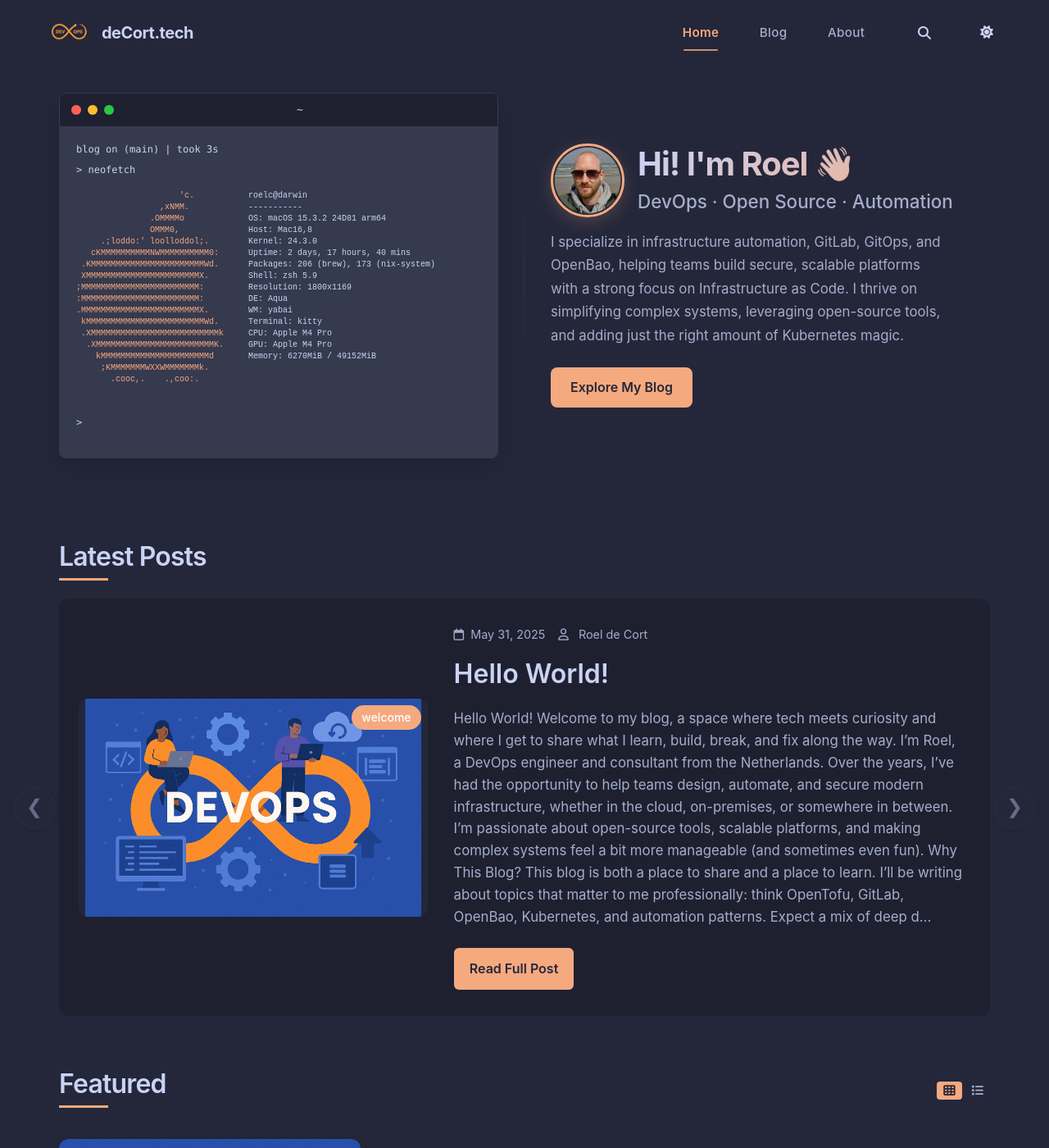
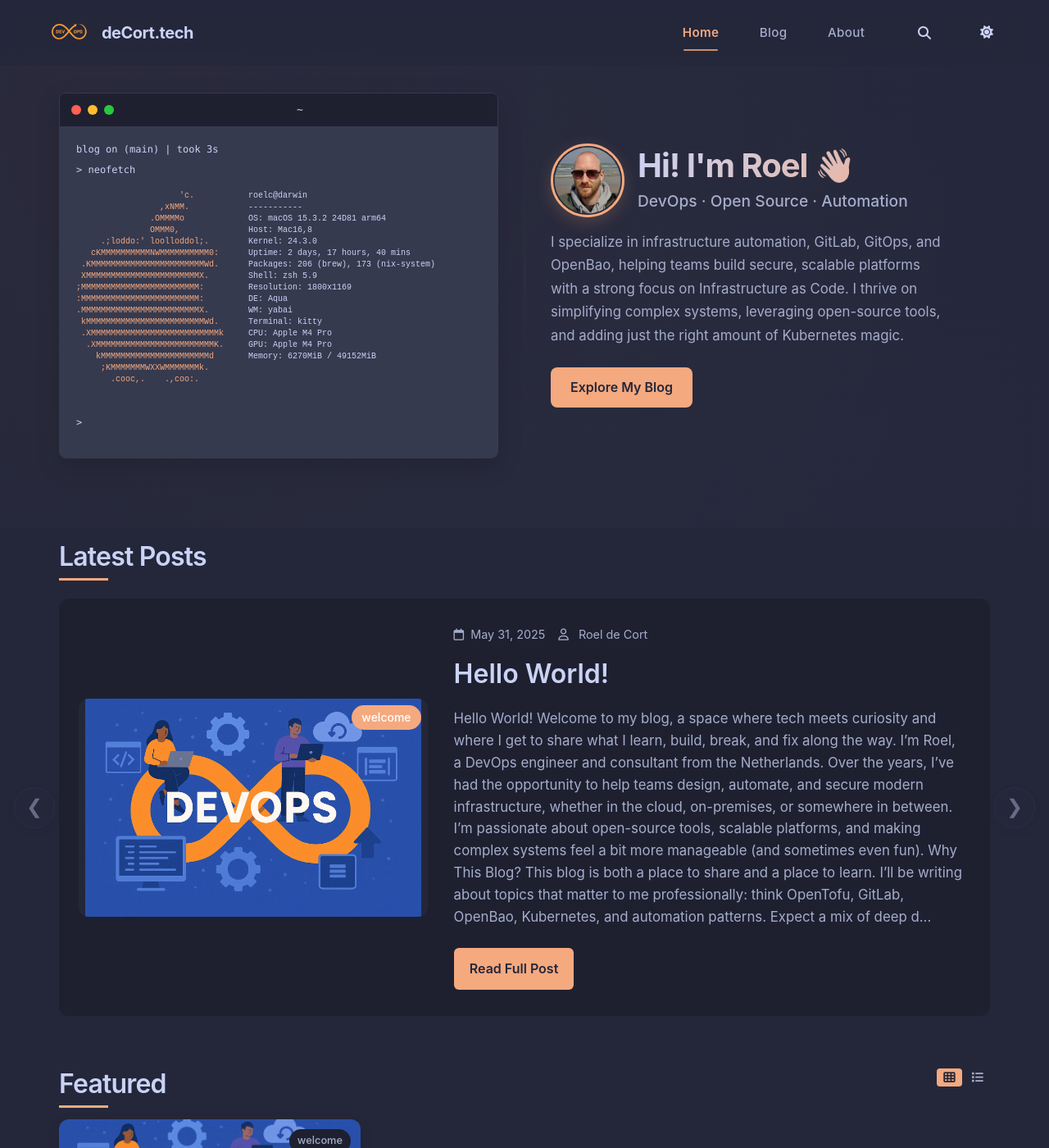
Before and after one commit to dc-tec/portfolio, a Jekyll site: the page built from index.md, in a window 1280 px wide and 1400 px high. Shown: the whole window at 82% size. Built offline with Jekyll 4.4.1, drawn with Linux system fonts in a browser that asks for light colours.

Commit message:
feat(style): Improve styling
Signed-off-by: Roel de Cort <roel@decort.tech>

```diff
--- a/assets/scss/components/_hero.scss
+++ b/assets/scss/components/_hero.scss
@@ -8,16 +8,68 @@
   padding: map.get(vars.$spacing-scale, 'sm') 0 map.get(vars.$spacing-scale, '2xl');
   margin-bottom: map.get(vars.$spacing-scale, 'sm');
   overflow: hidden;
+  // Add scroll effect properties
+  transition: transform 0.3s cubic-bezier(0.25, 0.8, 0.25, 1);
+  will-change: transform, opacity;
 
   @media (width <= 768px) {
     padding: map.get(vars.$spacing-scale, 'sm') 0 map.get(vars.$spacing-scale, '2xl');
     margin-bottom: map.get(vars.$spacing-scale, 'sm');
   }
 
+  // Subtle background pattern for parallax effect
+  &::before {
+    content: '';
+    position: absolute;
+    top: -20%;
+    left: -20%;
+    right: -20%;
+    bottom: -20%;
+    background:
+      radial-gradient(circle at 25% 25%, rgba(var(--accent-color-rgb), 0.03) 0%, transparent 70%),
+      radial-gradient(circle at 75% 75%, rgba(var(--info-color-rgb), 0.02) 0%, transparent 70%);
+    z-index: -1;
+    transition: transform 0.6s ease-out;
+    will-change: transform;
+  }
+
+  // Scroll effect states
+  &.hero-parallax {
+    &::before {
+      transform: translateY(-30px) scale(1.02);
+    }
+  }
+
+  &.hero-fade-out {
+    transform: translateY(-30px);
+    opacity: 0.3;
+
+    .hero-content {
+      transform: translateY(-30px);
+    }
+  }
+
+  // Advanced scroll-based animations using custom properties
+  &[style*="--scroll-progress"] {
+    --scroll-transform: calc(var(--scroll-progress, 0) * -15px);
+    --scroll-opacity: calc(1 - var(--scroll-progress, 0) * 0.3);
+
+    .hero-content {
+      transform: translateY(var(--scroll-transform));
+      opacity: var(--scroll-opacity);
+    }
+
+    &::before {
+      transform: translateY(calc(var(--scroll-progress, 0) * -25px)) scale(calc(1 + var(--scroll-progress, 0) * 0.05));
+    }
+  }
+
   .hero-content {
     width: 100%;
     position: relative;
     z-index: 1;
+    transition: transform 0.4s cubic-bezier(0.25, 0.8, 0.25, 1);
+    will-change: transform;
   }
 
   // Regular Home Grid Layout
@@ -299,7 +351,7 @@
       }
 
       .subtitle {
-        font-size: clamp(1.1rem, 2.5vw, 1.4rem);
+        font-size: clamp(1.0rem, 2.5vw, 1.2rem);
         color: var(--secondary-color);
         font-weight: 500;
         margin: 0;
--- a/assets/scss/components/_post-card.scss
+++ b/assets/scss/components/_post-card.scss
@@ -18,13 +18,15 @@
   &__image {
     position: relative;
     overflow: hidden;
-    display: block; // Make it a block element for easier sizing
+    display: flex; // Make it a block element for easier sizing
+    align-items: center;
+    justify-content: center;
     aspect-ratio: 16 / 9; // Adding default aspect ratio
 
     img {
       width: 100%;
       height: 100%;
-      object-fit: cover; // Common default
+      object-fit: contain; // Common default
       transition: transform 0.3s ease;
     }
 
--- a/assets/scss/components/_section-header.scss
+++ b/assets/scss/components/_section-header.scss
@@ -7,29 +7,37 @@
   display: flex;
   justify-content: space-between;
   align-items: center;
-  margin-bottom: map.get(vars.$spacing-scale, 'md'); // Reduced for better cohesion
+  margin-bottom: map.get(vars.$spacing-scale, 'lg');
 
-  // Assumes .section-title from _sections.scss will be used for the title part
-  // e.g., <div class="section-header"><h2 class="section-title">Title</h2><a class="section-header__view-all">View All</a></div>
-
-  &__title {
-    // This class can be used if more specific styling than global .section-title is needed within a header
-    // Or, it can simply be a placeholder for where the .section-title element goes.
-    // For now, we assume global .section-title is sufficient.
+  .section-title {
+    margin-bottom: 0;
   }
 
   &__view-all {
-    color: var(--accent-color);
+    color: var(--secondary-color);
     text-decoration: none;
     font-weight: 500;
     transition: all 0.3s ease;
-    font-size: map.get(vars.$font-sizes, 'sm'); // A sensible default size
+    font-size: map.get(vars.$font-sizes, 'sm');
     opacity: 0.8;
+    display: inline-flex;
+    align-items: center;
 
     &:hover {
       color: var(--accent-color);
-      text-decoration: underline;
+      text-decoration: none;
       opacity: 1;
+      transform: translateY(-2px);
+
+      &::after {
+        transform: translateX(4px);
+      }
+    }
+
+    &::after {
+      content: '→';
+      margin-left: 8px;
+      transition: transform 0.3s ease;
     }
 
     // Alternative style if it should look more like a button
```
Also changed, not shown: assets/scss/README.md (+31 -1 lines).
